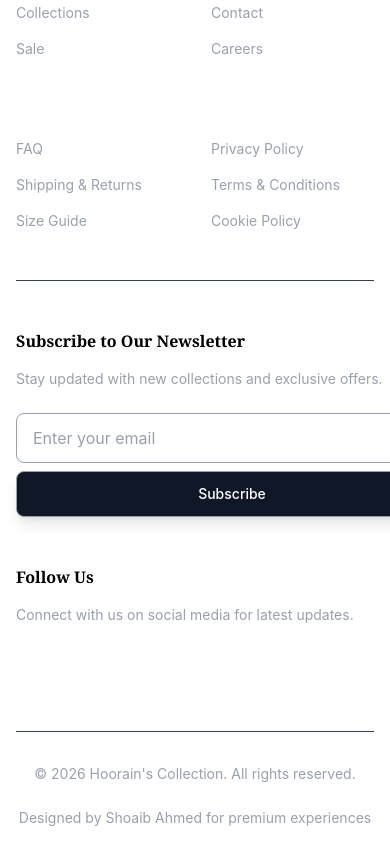
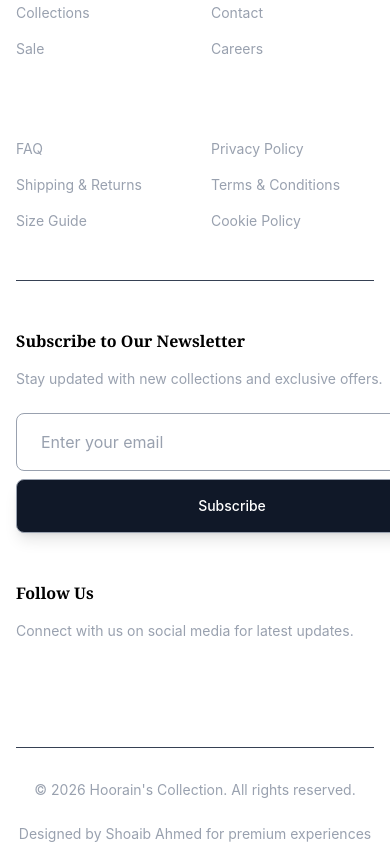
Before and after one commit to kami0923/ecommerce-site, a React (Vite) app: page / in a window 390 px wide. Shown: the part 7627-8471 px from the top of the page. Built offline with nearby package versions, Linux system fonts and the light colour scheme.

Commit message:
made responsive form

```diff
--- a/src/components/common/Footer.tsx
+++ b/src/components/common/Footer.tsx
@@ -78,16 +78,16 @@
                 <p className="text-gray-400 text-sm mb-6">
                   Stay updated with new collections and exclusive offers.
                 </p>
-                <form className="flex flex-col sm:flex-row gap-2" onSubmit={(e) => e.preventDefault()}>
+<form className="flex flex-col sm:flex-row gap-2" onSubmit={(e) => e.preventDefault()}>
   <input
     type="email"
     placeholder="Enter your email"
-    className="flex-1 px-4 py-3 rounded-lg bg-white/10 border border-gray-400 text-white placeholder-gray-400 focus:outline-gray-400 focus:ring-2 focus:ring-accent hover:border-black w-full"
+    className="flex-1 px-6 py-4 rounded-lg bg-white/10 border border-gray-400 text-white placeholder-gray-400 focus:outline-none focus:ring-2 focus:ring-accent focus:border-transparent hover:border-black w-full disabled:bg-gray-100"
   />
   <Button
     variant="primary"
     type="submit"
-    className="px-6 py-3 bg-black text-gray-400 rounded-lg transition-colors font-medium text-sm border border-gray-400 w-full sm:w-auto"
+    className="px-6 py-4 bg-black text-gray-400 rounded-lg transition-colors font-medium text-sm border border-gray-400 w-full sm:w-auto"
   >
     Subscribe
   </Button>
```
